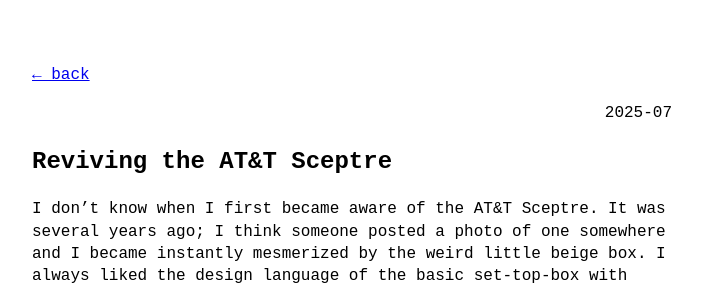
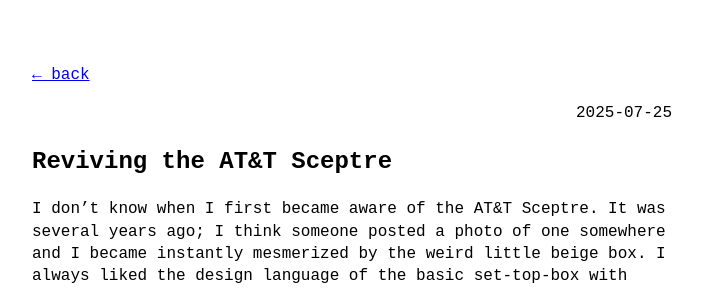
Before and after one commit to dialup-world/dialup-world.github.io, a Jekyll site: the page built from blog/_posts/2025-07-25-att-sceptre-revival.md, in a window 1280 px wide and 900 px high. Shown: the top 289 px of the window, without its empty margins (288-990 px from the left). Built offline with Jekyll 4.4.1, drawn with Linux system fonts in a browser that asks for light colours.

Commit message:
Update post date stamp, youtube embed.

```diff
--- a/blog/_config.yml
+++ b/blog/_config.yml
@@ -15,7 +15,7 @@
 theme_config:
   appearance: "light"
   back_home_text: "← back" # customize text for homepage link in post layout
-  date_format: "%Y-%m" # customize how date is formatted in post list
+  date_format: "%Y-%m-%d" # customize how date is formatted in post list
   show_description: true # show blog description in home page
   lowercase_titles: true
 
--- a/blog/_posts/2025-07-25-att-sceptre-revival.md
+++ b/blog/_posts/2025-07-25-att-sceptre-revival.md
@@ -432,7 +432,7 @@
 
 I ultimately made a video about the Sceptre and server software I wrote which went up on my YouTube channel in January of 2026.
 
-<iframe width="560" height="315" src="https://www.youtube.com/embed/a2dxuqol0c0?si=GSzibq-diZp4i8wB" title="YouTube video player" frameborder="0" allow="accelerometer; autoplay; clipboard-write; encrypted-media; gyroscope; picture-in-picture; web-share" referrerpolicy="strict-origin-when-cross-origin" allowfullscreen></iframe>
+<iframe style=" width: 100%; aspect-ratio: 16 / 9;" src="https://www.youtube.com/embed/a2dxuqol0c0?si=GSzibq-diZp4i8wB" title="YouTube video player" frameborder="0" allow="accelerometer; autoplay; clipboard-write; encrypted-media; gyroscope; picture-in-picture; web-share" referrerpolicy="strict-origin-when-cross-origin" allowfullscreen></iframe>
 
 ## Next Steps
 
```
